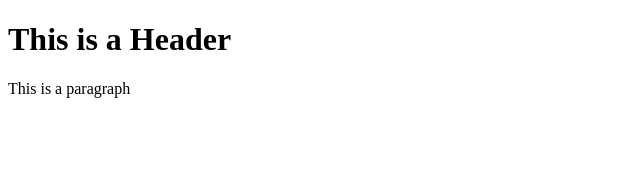
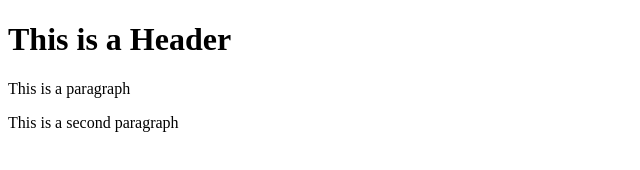
Before and after one commit to sincearo/Bootstrap, a plain HTML site: page index.html in a window 1280 px wide. Shown: the whole page, without its empty margins (0-640 px from the left). Drawn offline with Linux system fonts and the light colour scheme.

Commit message:
third commit

```diff
--- a/index.html
+++ b/index.html
@@ -5,5 +5,6 @@
     <body>
         <h1>This is a Header</h1>
         <p>This is a paragraph</p>
+        <p>This is a second paragraph</p>
     </body>
 </html>
```
